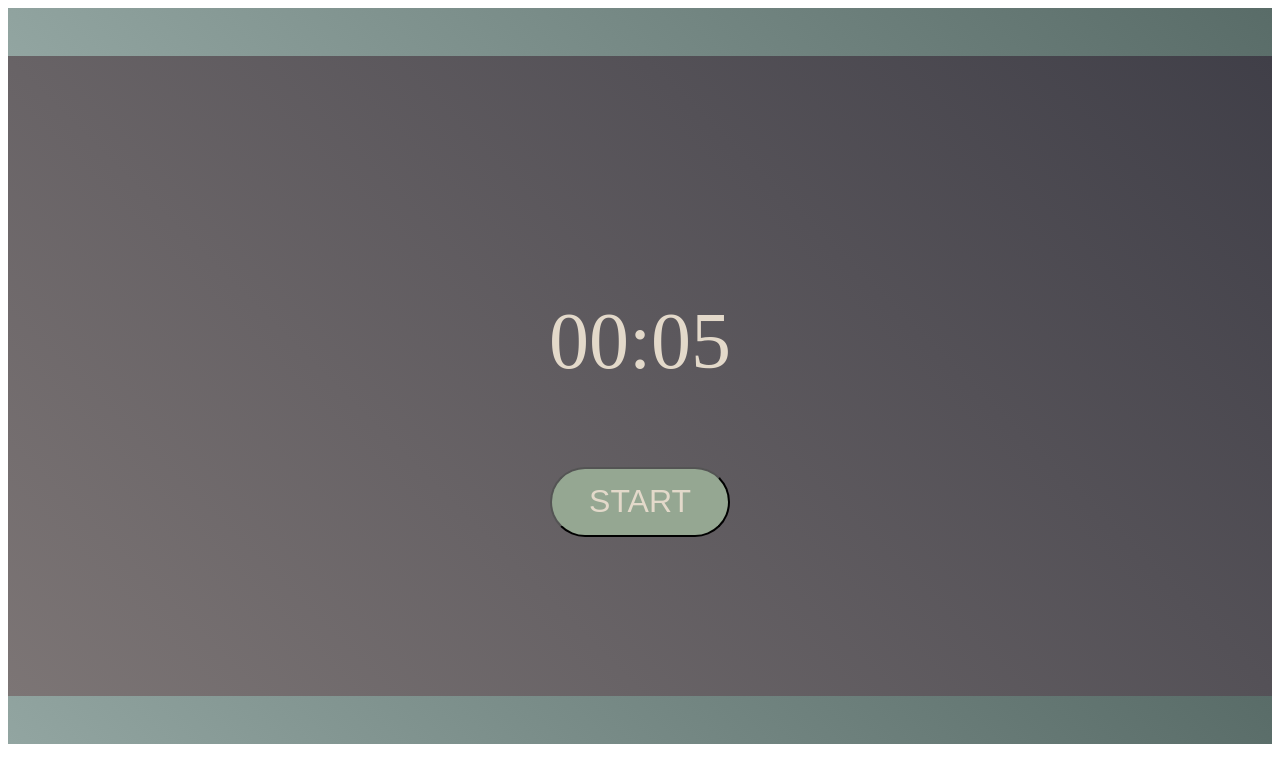
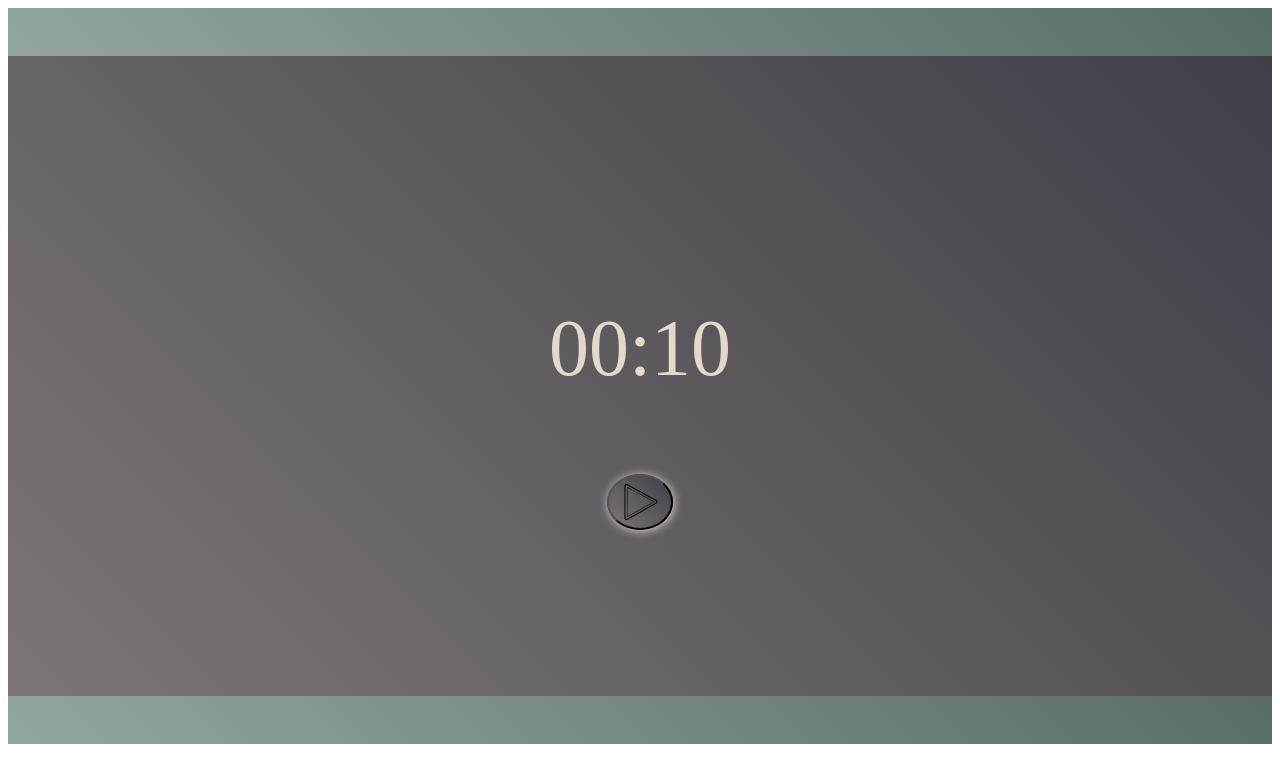
Before and after one commit to rschulzongithub/permanent-efforts, a React (Create React App) app: page / in a window 1280 px wide. Shown: the top 782 px of the page. Built offline with nearby package versions, Linux system fonts and the light colour scheme.

Commit message:
Return to initial timer

```diff
--- a/src/StartButton.js
+++ b/src/StartButton.js
@@ -1,10 +1,10 @@
 import styled from 'styled-components'
 
 export default styled.button`
-  background: #95a792;
-  border-radius: 40px;
-  width: 180px;
-  height: 70px;
-  color: #e3d9ca;
-  font-size: 2em;
+  display: flex;
+  justify-content: center;
+  align-items: center;
+  border-radius: 50%;
+  background: linear-gradient(45deg, #7c7575 0%, #403f48 100%);
+  box-shadow: 1px 1px 10px #e3d9ca;
 `
--- a/src/Timer.js
+++ b/src/Timer.js
@@ -1,16 +1,29 @@
 import React, { useState, useEffect } from 'react'
 import styled from 'styled-components/macro'
 import StartButton from './StartButton'
+import PlayBtn from './icons8-spielen-100.png'
+import PauseBtn from './icons8-pause-100.png'
 
 export default function Main() {
-  const [seconds, setSeconds] = useState(5)
+  const [seconds, setSeconds] = useState(10)
   const [counting, setCounting] = useState(false)
+  const [returnToTimer, setReturnToTimer] = useState(false)
 
   useEffect(() => {
     seconds === 0
-      ? clearTimeout()
+      ? stopCountdown(counting)
       : counting && setTimeout(() => setSeconds(seconds - 1), 1000)
   }, [seconds, counting])
+
+  function stopCountdown(counting) {
+    clearTimeout()
+  }
+
+  function resetCountdown() {
+    setReturnToTimer(!returnToTimer)
+    setSeconds(10)
+    setCounting(!counting)
+  }
 
   function countDownTimeFormat(seconds) {
     const minutes = Math.floor(seconds / 60).toString()
@@ -27,12 +40,29 @@ export default function Main() {
   return (
     <TimerStyled>
       {seconds === 0 ? (
-        <TimerFinishedLine>FINISHED!</TimerFinishedLine>
+        <>
+          <TimerFinishedLine>FINISHED!</TimerFinishedLine>
+          <TimerFinishedOk onClick={() => resetCountdown()}>OK</TimerFinishedOk>
+        </>
       ) : (
         <>
           <TimerFormat>{countDownTimeFormat(seconds)}</TimerFormat>
           <StartButton onClick={() => setCounting(!counting)}>
-            START
+            {counting ? (
+              <PlayImg
+                alt=""
+                src={PauseBtn}
+                height="100px"
+                width="50px"
+              ></PlayImg>
+            ) : (
+              <PlayImg
+                alt=""
+                src={PlayBtn}
+                height="100px"
+                width="50px"
+              ></PlayImg>
+            )}
           </StartButton>
         </>
       )}
@@ -40,9 +70,29 @@ export default function Main() {
   )
 }
 
+const PlayImg = styled.img`
+  height: 50px;
+  width: 50px;
+`
+
 const TimerFinishedLine = styled.div`
   font-size: 3em;
   color: #e3d9ca;
+`
+
+const TimerFinishedOk = styled.button`
+  display: flex;
+  justify-content: center;
+  align-items: center;
+  height: 60px;
+  width: 60px;
+  border: 1px solid #e3d9ca;
+  border-radius: 50%;
+  color: #e3d9ca;
+  font-size: 0.8em;
+  background: linear-gradient(45deg, #7c7575 0%, #403f48 100%);
+  box-shadow: 1px 1px 30px #e3d9ca;
+  margin-top: 80px;
 `
 
 const TimerStyled = styled.div`
```
Also changed, not shown: src/icons8-pause-100.png (added), src/icons8-spielen-100.png (added).
